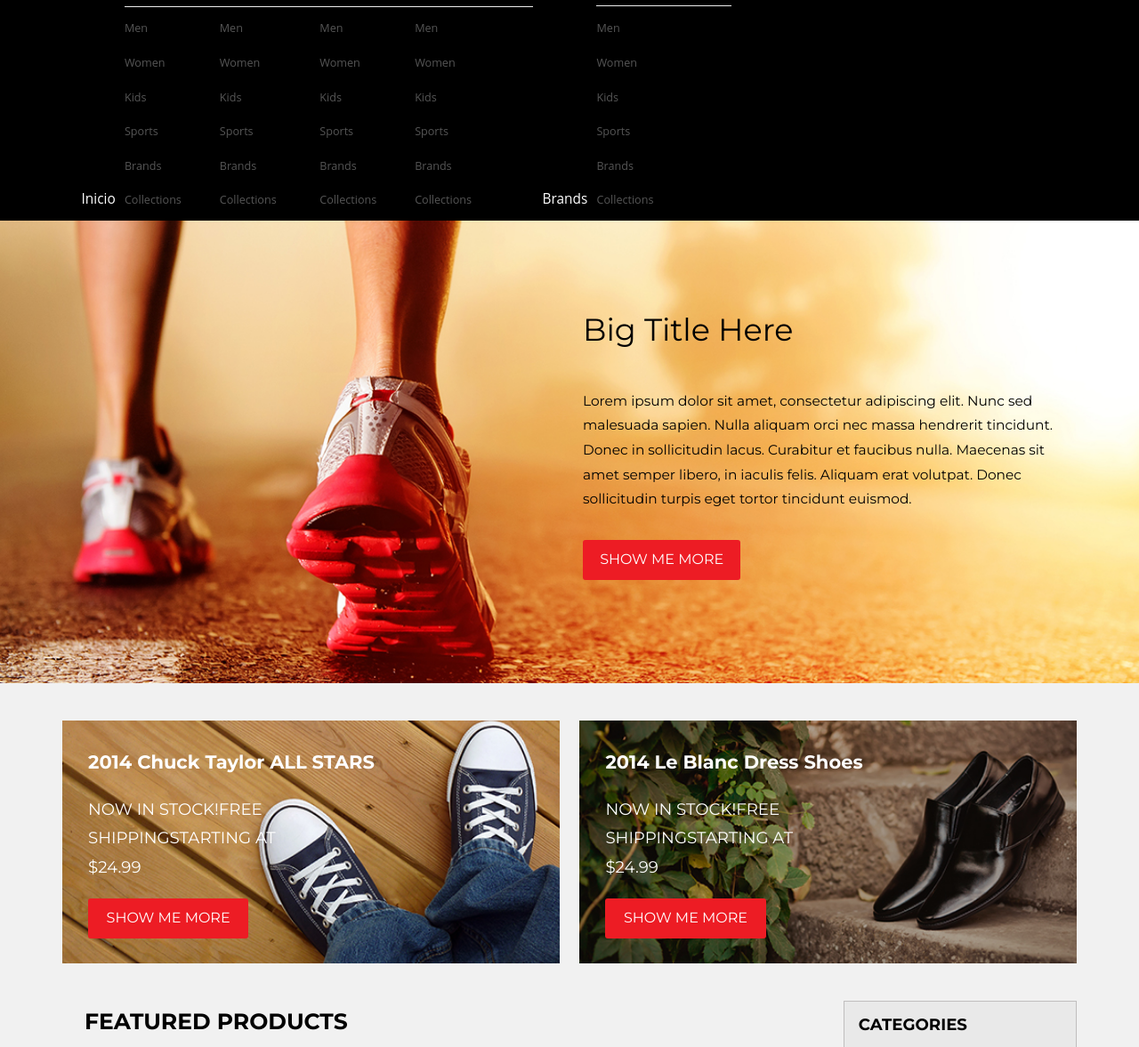
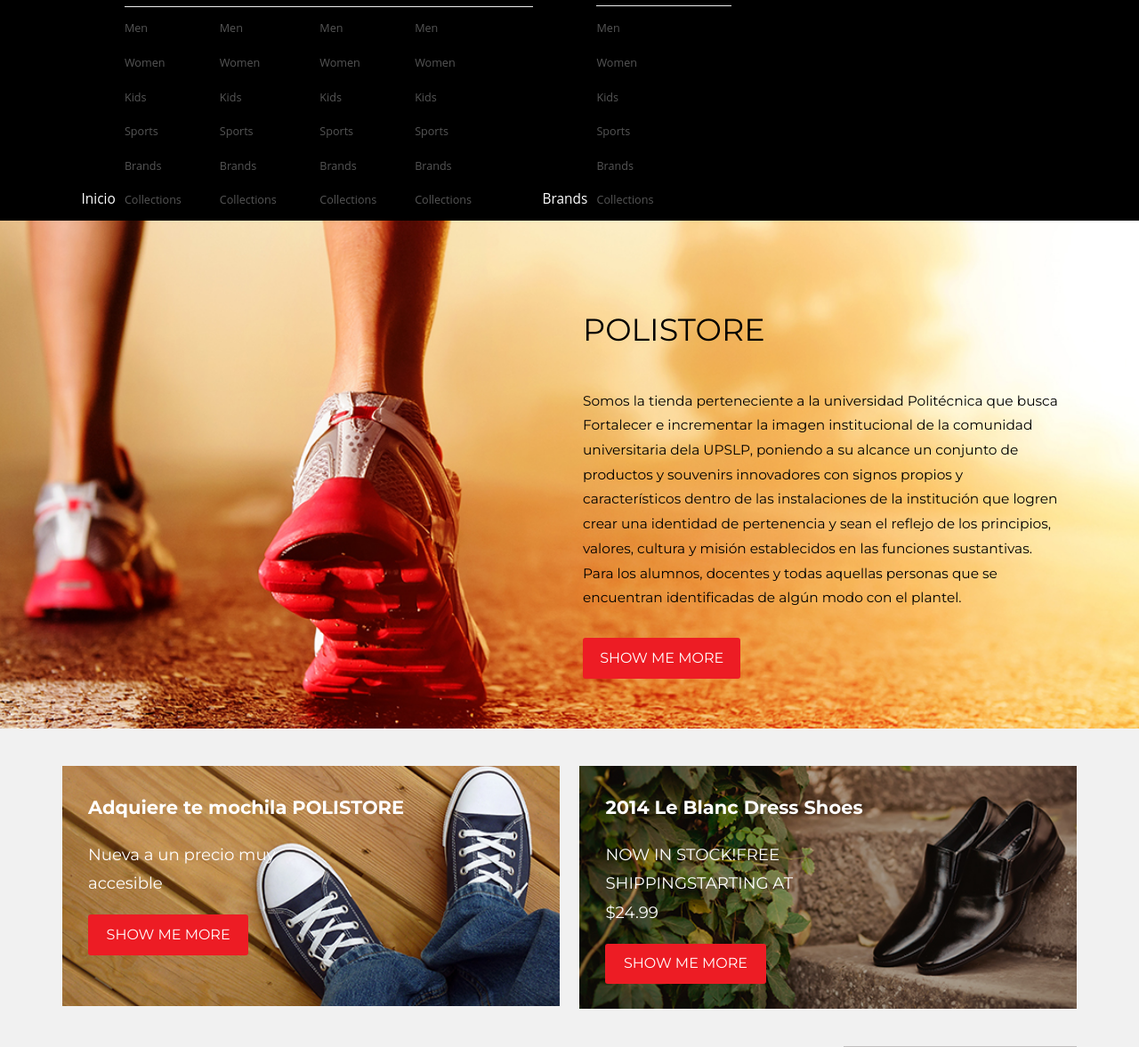
Before and after one commit to CFOP/PoliStore, a PHP site: page / in a window 1280 px wide. Shown: the part 1526-2703 px from the top of the page at 89% size. Run offline with PHP 8.4, Linux system fonts and the light colour scheme.

Commit message:
Yoguel  primer  cambio
Cambio 1

```diff
--- a/index.php
+++ b/index.php
@@ -6,8 +6,8 @@
 		<div class="col-md-6">
 		</div>
 		<div class="col-md-6 banner-info">
-			<h1>Big Title Here</h1>
-			<p>Lorem ipsum dolor sit amet, consectetur adipiscing elit. Nunc sed malesuada sapien. Nulla aliquam orci nec massa hendrerit tincidunt. Donec in sollicitudin lacus. Curabitur et faucibus nulla. Maecenas sit amet semper libero, in iaculis felis. Aliquam erat volutpat. Donec sollicitudin turpis eget tortor tincidunt euismod.</p>
+			<h1>POLISTORE</h1>
+			<p>Somos la tienda perteneciente a la universidad Politécnica que busca Fortalecer e incrementar la imagen institucional de la comunidad universitaria dela UPSLP, poniendo a su alcance un conjunto de productos y souvenirs innovadores con signos propios y característicos dentro de las instalaciones de la institución que logren crear una identidad de pertenencia y sean el reflejo de los principios, valores, cultura y misión establecidos en las funciones sustantivas. Para los alumnos, docentes y todas aquellas personas que se encuentran identificadas de algún modo con el plantel.  </p>
 			<a class="show-more" href="#">SHOW ME MORE</a>
 		</div>
 			<div class="clearfix"> </div>
@@ -19,8 +19,8 @@
 			<div class="col-md-6 chuk">
 
 					<div class="blanc-info">
-						<h3>2014 Chuck Taylor ALL STARS</h3>
-						<h4>NOW IN STOCK!FREE SHIPPINGSTARTING AT $24.99</h4>
+						<h3>Adquiere te mochila POLISTORE</h3>
+						<h4>Nueva a un precio muy accesible</h4>
 						<a class="show" href="#">SHOW ME MORE</a>
 					</div>
 			</div>
```
